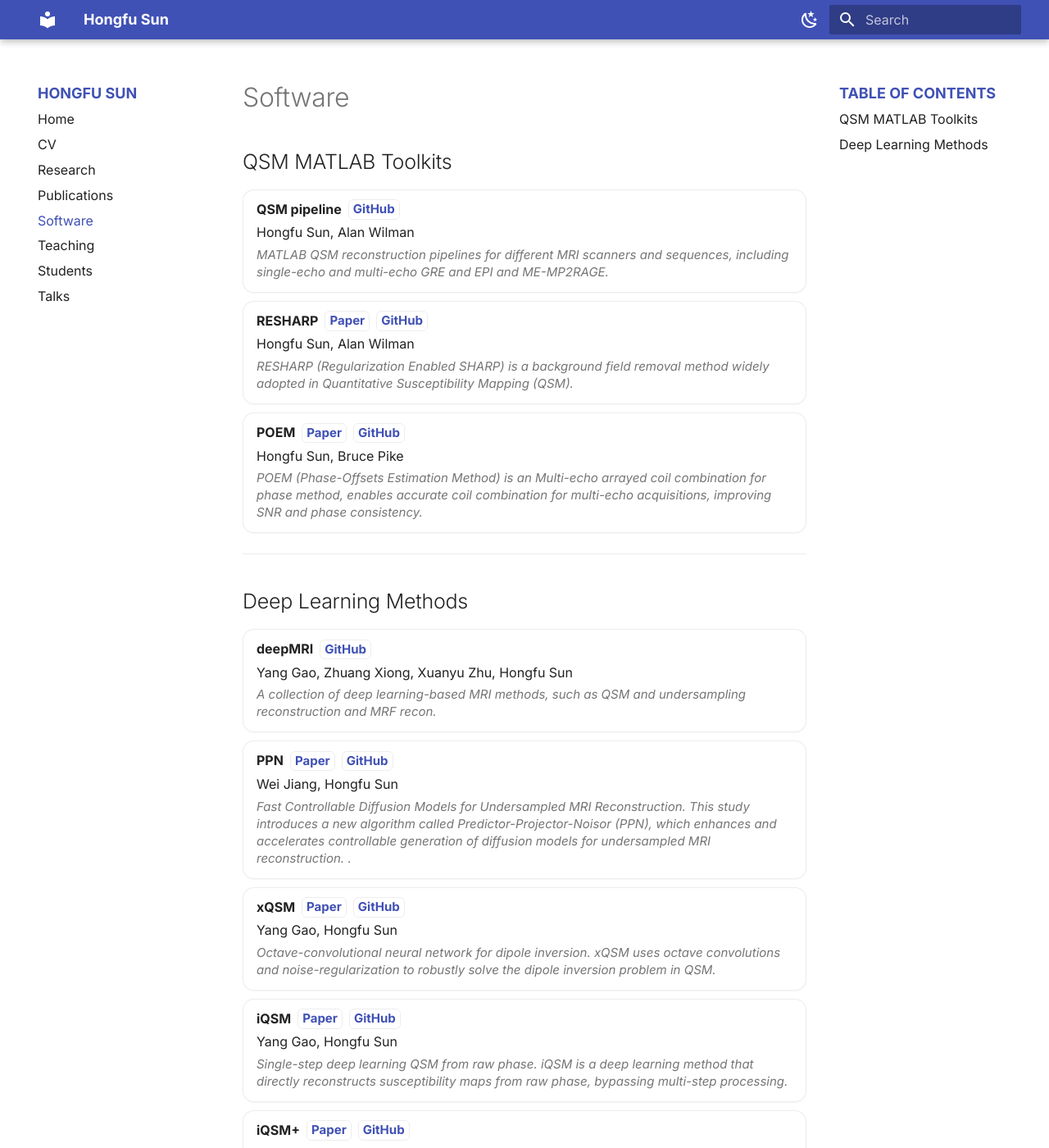
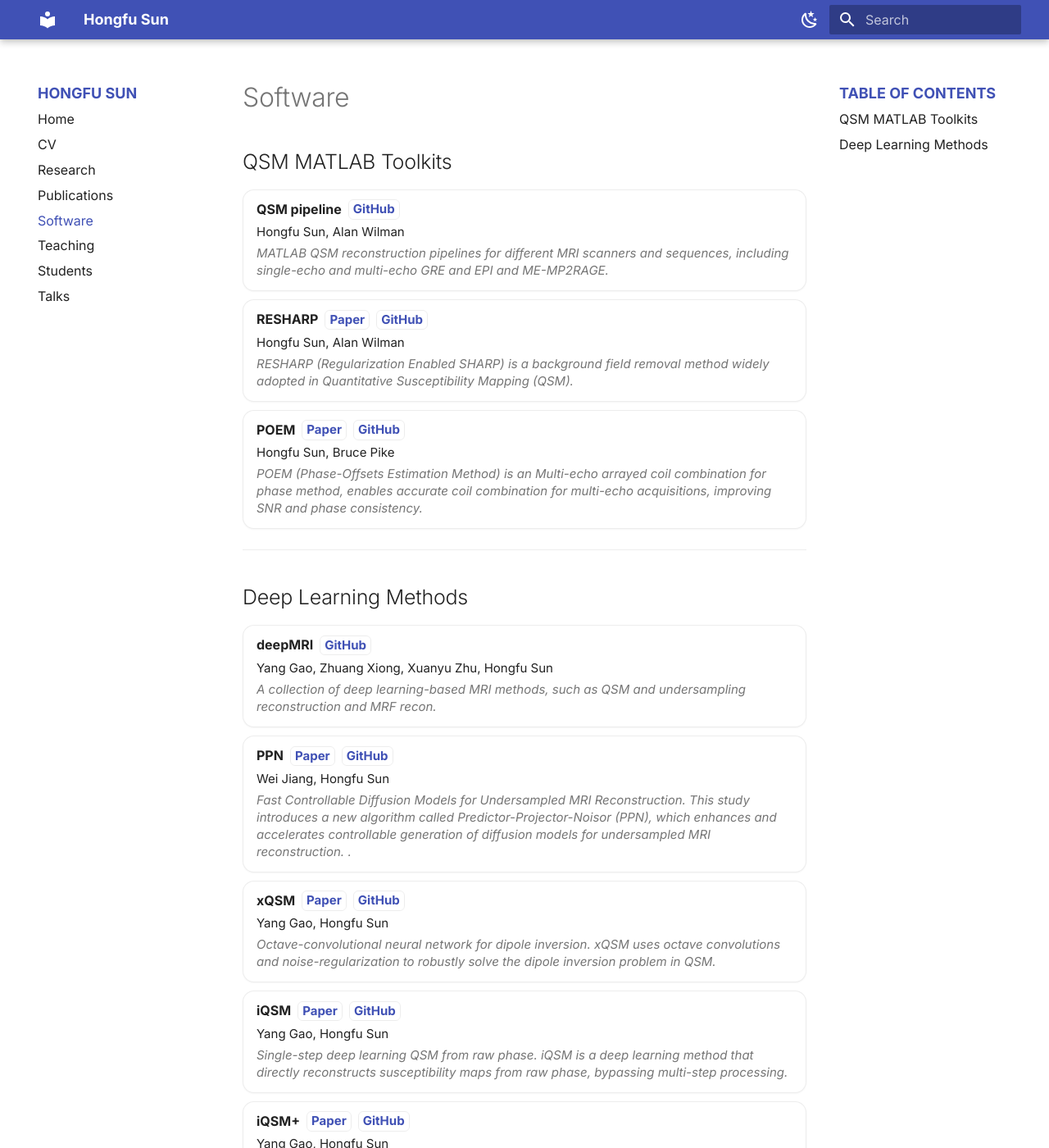
Before and after one commit to sunhongfu/sunhongfu.github.io, an MkDocs documentation site: the page built from docs/software.md, in a window 1280 px wide and 1400 px high. Shown: the whole window at 82% size. Built offline with MkDocs 1.6.1 and Material for MkDocs 9.7.7, drawn with Linux system fonts in a browser that asks for light colours.

Commit message:
change font size

```diff
--- a/docs/assets/extra.css
+++ b/docs/assets/extra.css
@@ -318,7 +318,7 @@
 /* subtitle line under the header */
 .software-authors {
   color: var(--md-default-fg-color);
-  font-size: 0.8rem;
+  font-size: 0.75rem;
   margin: 0 0 0.15rem 0;
 }
 
```
